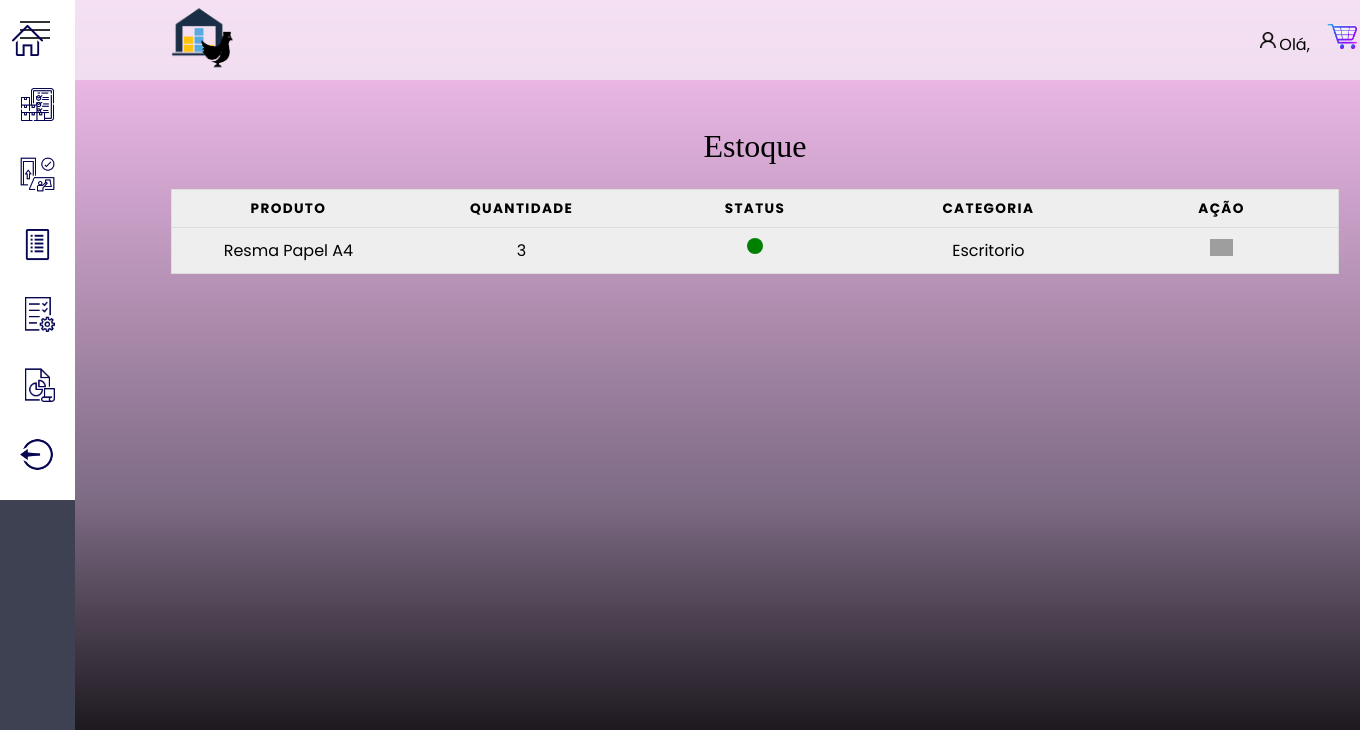
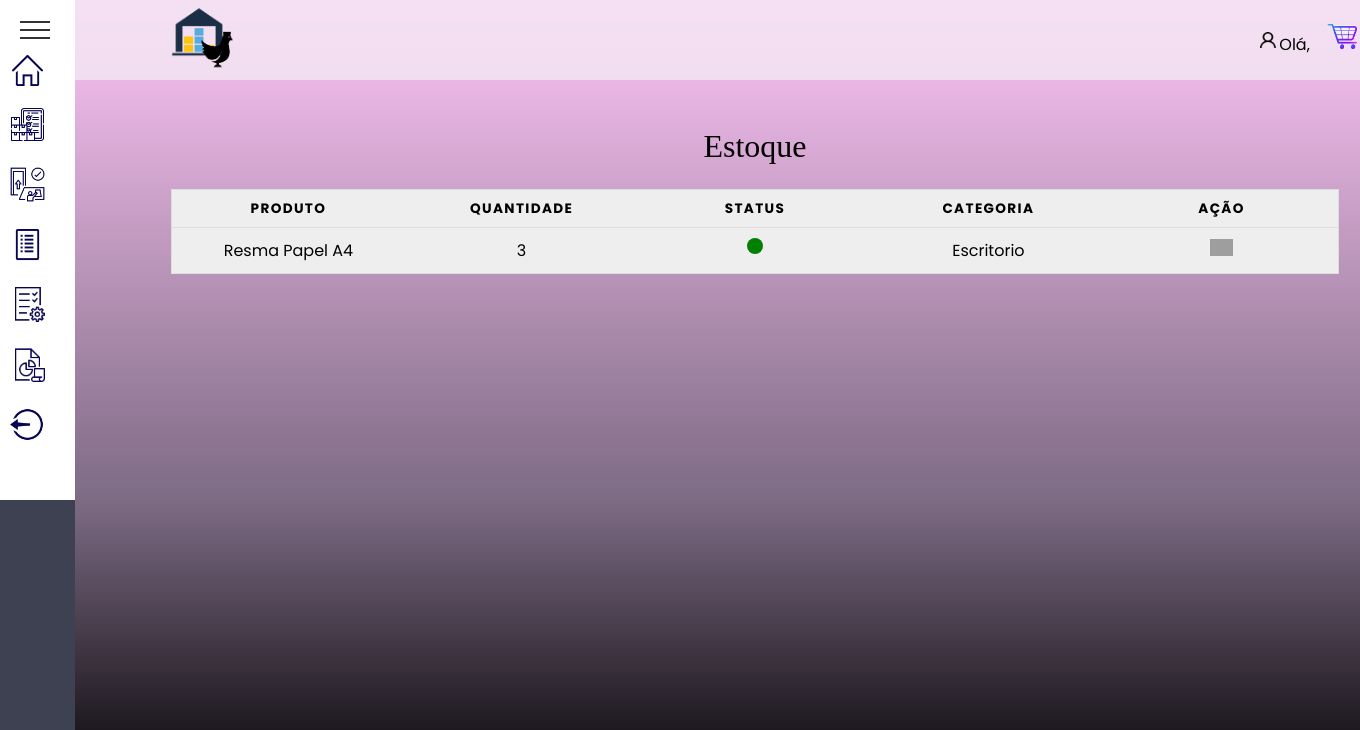
Before and after one commit to ClaraValois/final_php, a PHP site: page /View/Pages/Admin/estoque.php in a window 1360 px wide; the page is wider, and only the part inside the window is pictured. Shown: the top 730 px of that part. Run offline with PHP 8.4, Linux system fonts and the light colour scheme; grey boxes are pictures that could not be loaded.

Commit message:
refactor

```diff
--- a/View/Pages/Usuario/homeUser.php
+++ b/View/Pages/Usuario/homeUser.php
@@ -22,7 +22,6 @@ if (isset($_SESSION['normal'])) {
 
 <?php include dirname(__DIR__, 3) . "/template/header.php"; ?>
 <?php include dirname(__DIR__, 3) . "/template/footer.php"; ?>
-<?php include dirname(__DIR__, 3) . "/template/aside.php"; ?>
 
   <main class="main">
     <h1>SEJA BEM-VINDO <?php echo $_SESSION['normal'] . '' ?>!</h1>
--- a/template/aside.php
+++ b/template/aside.php
@@ -158,7 +158,7 @@
     .navigation ul {
         display: flex;
         flex-direction: column;
-        gap: 10px;
+        /* gap: 10px; */
         width: 100%;
     }
 
@@ -185,13 +185,13 @@
     } */
 
     .navigation ul li a {
-        text-decoration: none;
-        position: relative;
-        display: flex;
-        justify-content: flex-start;
-        text-align: center;
-        align-items: center;
-    }
+    text-decoration: none;
+    /* position: relative; */
+    display: flex;
+    justify-content: flex-start;
+    /* text-align: center; */
+    align-items: center;
+}
 
     .navigation ul li a .icon {
         position: relative;
```
